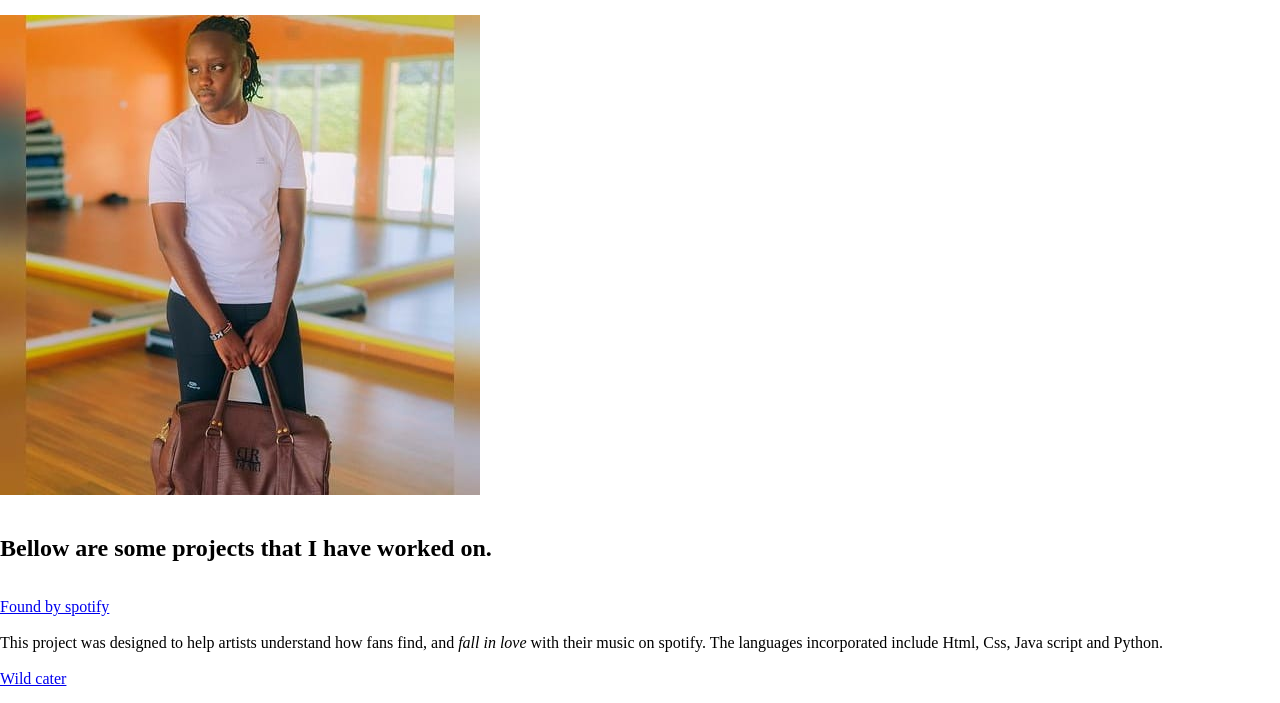
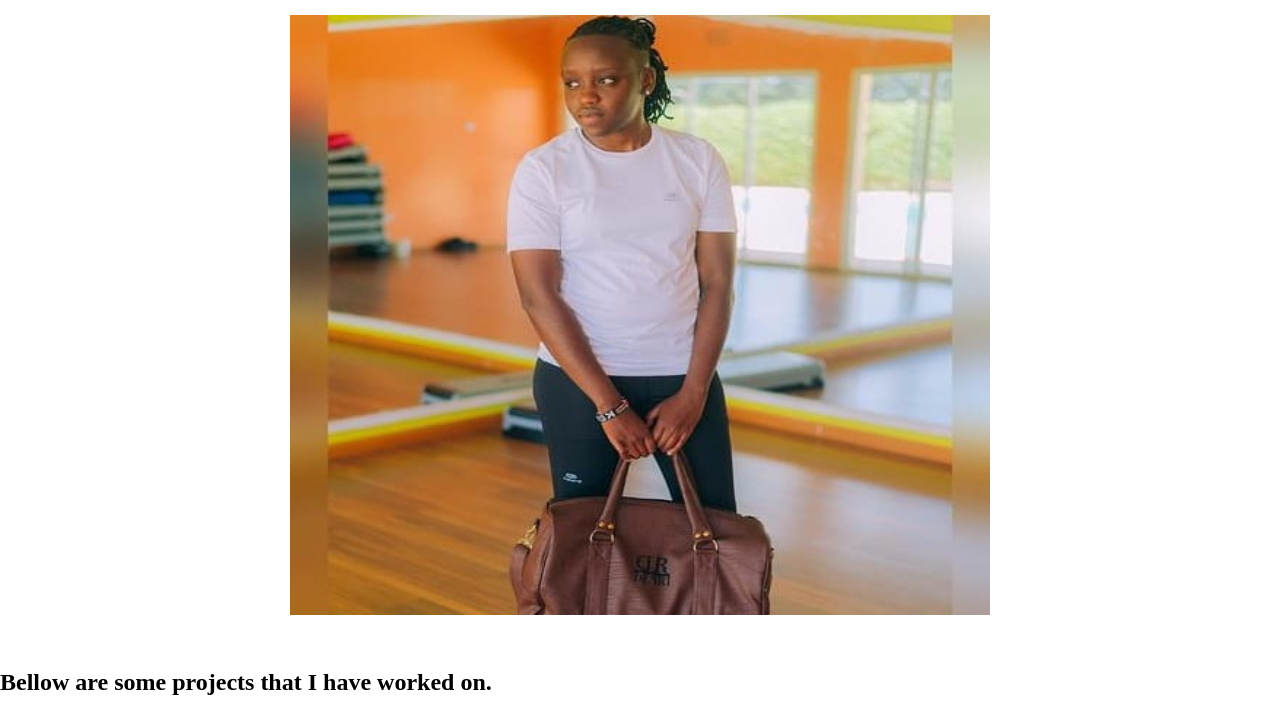
Before and after one commit to SMetto20/my-first-IP, a plain HTML site: page index.html in a window 1280 px wide. Shown: the part 76-779 px from the top of the page. Drawn offline with Linux system fonts and the light colour scheme.

Commit message:
st-adds image styling

```diff
--- a/css/style.css
+++ b/css/style.css
@@ -1,11 +1,21 @@
-*{
+* {
     box-sizing: border-box;
     padding: 0%;
     margin: 0%;
-    }
- *{
-        font-family: manospace ;
-     }
-     h1{
-        text-align: center;
-        }
+}
+
+* {
+    font-family: manospace;
+}
+
+h1 {
+    text-align: center;
+}
+
+Img {
+    width: 700px;
+    height: 600px;
+    display: block;
+    margin-left: auto;
+    margin-right: auto;
+}
```
